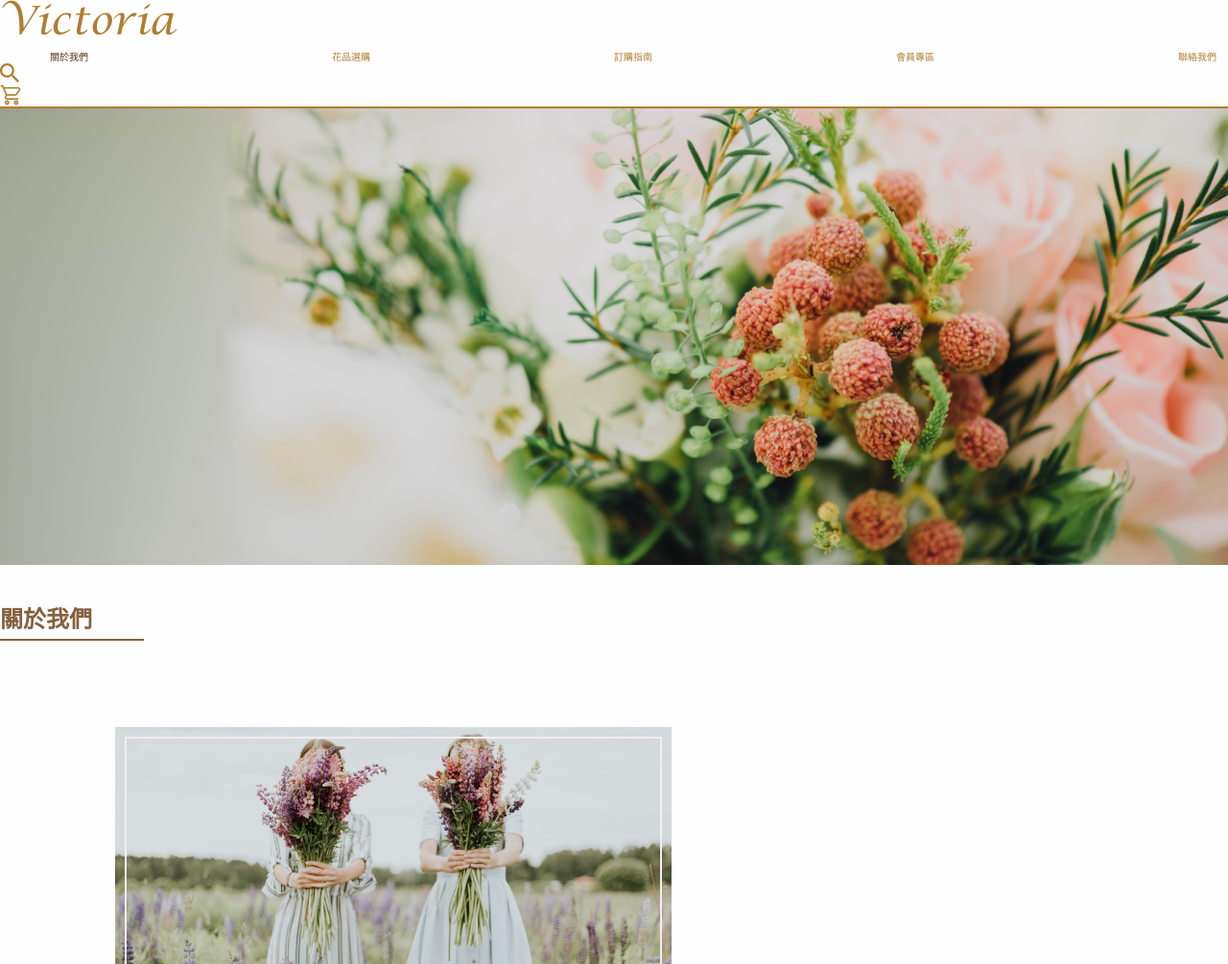
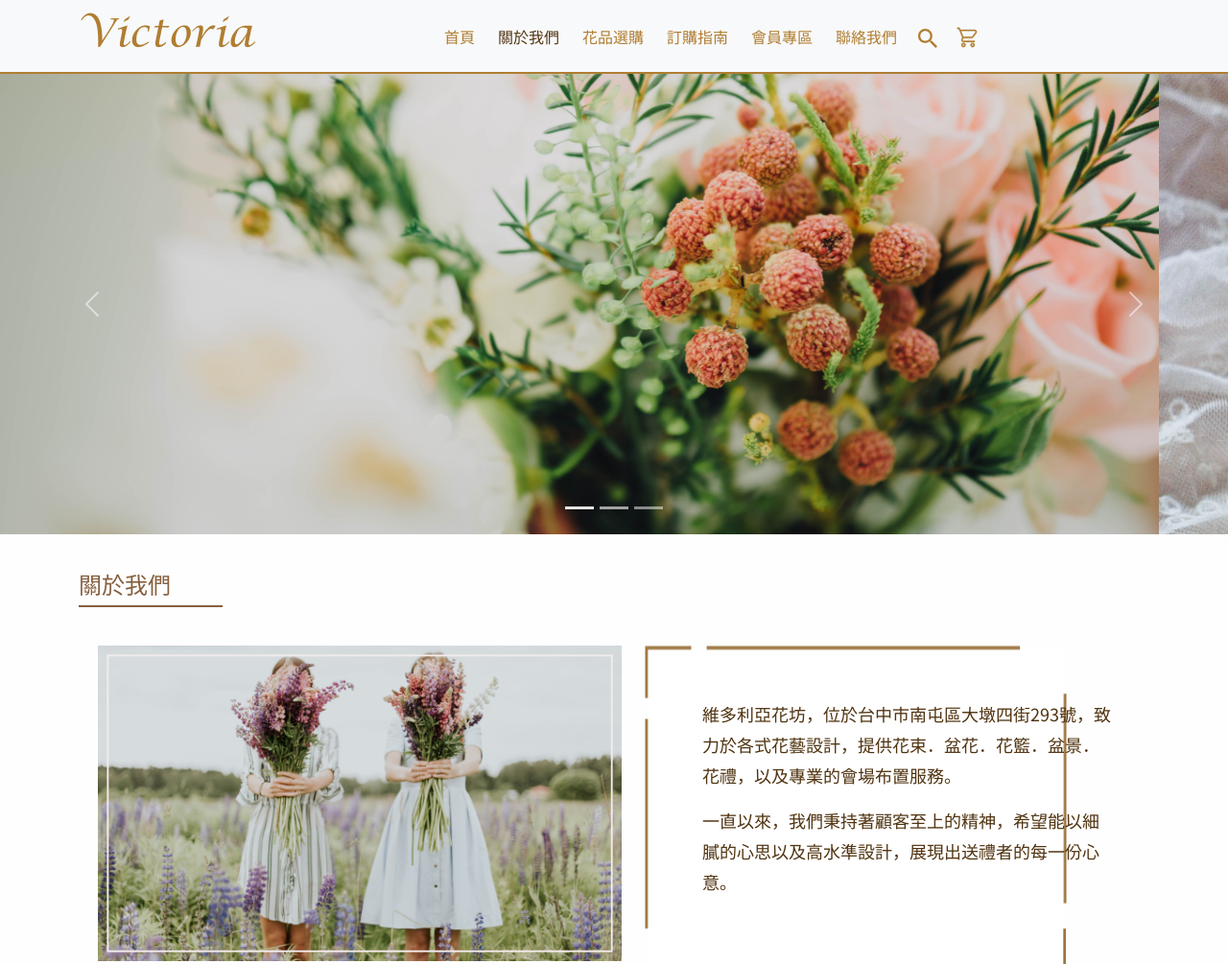
Before and after one commit to yuhsin828/victoria_flower, a plain HTML site: page about_us.html in a window 1280 px wide. Shown: the top 1005 px of the page at 96% size. Drawn offline with nearby package versions, Linux system fonts and the light colour scheme.

Commit message:
about_us

```diff
--- a/about_us.html
+++ b/about_us.html
@@ -9,6 +9,7 @@
     <link rel="stylesheet" href="https://necolas.github.io/normalize.css/8.0.1/normalize.css">
     <link rel="stylesheet" type="text/css" href="./css/style_home.css">
     <link rel="stylesheet" type="text/css" href="./css/style_about_us.css">
+    <link rel="stylesheet" href="./css/bootstrap.min.css">
 
     <link rel="preconnect" href="https://fonts.googleapis.com">
     <link rel="preconnect" href="https://fonts.gstatic.com" crossorigin>
@@ -16,20 +17,28 @@
 </head>
 
 <body>
-    <div class="container">
-        <header class="header">
-            <!--logo-->
-            <a href="./index.html" class="header_logo">
-                <img src="./image/Victoria_logo.png" alt="Victoria_logo" class="logo">
-            </a>
-            <!--nav-->
-            <ul class="nav_list">
+    <div class="containerr">
+        <!-- nav -->
+        <nav class="header navbar navbar-expand-lg navbar-light bg-light sticky-top">
+            <div class="container-lg">
+                <a class="navbar-brand" href="index.html"><img src="./image/Victoria_logo.png"></a>
+                <button class="navbar-toggler" type="button" data-bs-toggle="collapse" data-bs-target="#navbarSupportedContent" aria-controls="navbarSupportedContent" aria-expanded="false" aria-label="Toggle navigation">
+                <span class="navbar-toggler-icon"></span>
+              </button>
+                <div class="collapse navbar-collapse" id="navbarSupportedContent">
+
+                    <ul class="nav_list navbar-nav me-auto mb-2 mb-lg-0">
                         <li class="nav_item">
-                    <a href="./about_us.html" class="nav_link_now">關於我們</a>
+                            <a class="nav_link" href="index.html">首頁</a>
                         </li>
                         <li class="nav_item">
-                    <a href="./bouquet.html" class="nav_link">花品選購</a>
-                    <ul class="nav_sublist">
+                            <a class="nav_link nav_link_now" aria-current="page" href="./about_us.html">關於我們</a>
+                        </li>
+
+                        <li class="nav_item">
+                            <a class="nav_link" href="#" id="navbarDropdown" role="button" data-bs-toggle="dropdown" aria-expanded="false">花品選購</a>
+                            <ul class="nav_sublist" aria-labelledby="navbarDropdown">
+
                                 <div class="nav_sublist_part">
                                     <li class="sublist_item">
                                         <div class="sublist_link_title">花藝設計</div>
@@ -53,49 +62,84 @@
                                     <li class="sublist_item"><a href="#" class="sublist_link">婚宴花禮</a></li>
                                     <li class="sublist_item"><a href="#" class="sublist_link">追思弔唁</a></li>
                                 </div>
+                            </ul>
+                        </li>
 
-                    </ul>
-
+                        <li class="nav_item">
+                            <a class="nav_link" href="#">訂購指南</a>
                         </li>
                         <li class="nav_item">
-                    <a href="#" class="nav_link">訂購指南</a>
+                            <a class="nav_link" href="#">會員專區</a>
                         </li>
                         <li class="nav_item">
-                    <a href="#" class="nav_link">會員專區</a>
+                            <a class="nav_link" href="#">聯絡我們</a>
                         </li>
-                <li class="nav_item">
-                    <a href="#" class="nav_link">聯絡我們</a>
-                </li>
-            </ul>
-
-            <div class="nav_icon">
-                <a href="#" class="icon_search">
+                        <!-- <div class="nav_icon"> -->
+                        <a href="#" class="icon_search nav_item">
                             <img src="./image/icon_search.svg" alt="search">
                         </a>
-                <a href="#" class="icon_shopping_list">
+                        <a href="#" class="icon_shopping_list nav_item">
                             <img src="./image/icon_shopping_list.svg" alt="shopping">
                         </a>
+                        <!-- </div> -->
+                    </ul>
                 </div>
-        </header>
+            </div>
+        </nav>
 
-        <!--banner-->
-        <banner>
-            <!-- <img src="./image/banner.png" alt="banner" class="banner"> -->
-            <div class="banner_container"></div>
-        </banner>
+        <div id="carouselExampleIndicators" class="carousel slide" data-bs-ride="carousel">
+            <div class="carousel-indicators">
+                <button type="button" data-bs-target="#carouselExampleIndicators" data-bs-slide-to="0" class="active" aria-current="true" aria-label="Slide 1"></button>
+                <button type="button" data-bs-target="#carouselExampleIndicators" data-bs-slide-to="1" aria-label="Slide 2"></button>
+                <button type="button" data-bs-target="#carouselExampleIndicators" data-bs-slide-to="2" aria-label="Slide 3"></button>
+            </div>
+            <div class="carousel-inner">
+                <div class="carousel-item active">
+                    <img src="./image/banner_1.png" class="d-block w-100" alt="...">
+                </div>
+                <div class="carousel-item">
+                    <img src="./image/banner_2.png" class="d-block w-100" alt="...">
+                </div>
+                <div class="carousel-item">
+                    <img src="./image/banner_3.png" class="d-block w-100" alt="...">
+                </div>
+            </div>
+            <button class="carousel-control-prev" type="button" data-bs-target="#carouselExampleIndicators" data-bs-slide="prev">
+          <span class="carousel-control-prev-icon" aria-hidden="true"></span>
+          <span class="visually-hidden">Previous</span>
+        </button>
+            <button class="carousel-control-next" type="button" data-bs-target="#carouselExampleIndicators" data-bs-slide="next">
+          <span class="carousel-control-next-icon" aria-hidden="true"></span>
+          <span class="visually-hidden">Next</span>
+        </button>
+        </div>
 
         <!--main-->
-        <main class="main">
+        <main class="main container">
+            <div class="row">
+                <div class="col">
                     <h2 class="main_title">關於我們</h2>
-            <div class="about_us">
+                </div>
+            </div>
+            <div class="about_us row">
+                <div class=" col-lg-6 col-sm-12">
                     <img src="./image/about_us_2.png" alt="about_us" class="about_us_img">
+                </div>
+                <div class="col-lg-6 col-sm-12">
                     <div class="about_us_info">
                         <!-- <h2 class="about_title">維多利亞花坊</h2> -->
                         <p class="about_text">維多利亞花坊，位於台中市南屯區大墩四街293號，致力於各式花藝設計，提供花束．盆花．花籃．盆景．花禮，以及專業的會場布置服務。</p>
                         <p class="about_text">一直以來，我們秉持著顧客至上的精神，希望能以細膩的心思以及高水準設計，展現出送禮者的每一份心意。 </p>
                     </div>
+                </div>
+            </div>
+            <div class="about_us row">
+                <div class=" col-lg-6 col-sm-12">
                     <img src="./image/about_us_3.png" alt="about_us" class="about_us_img">
+                </div>
+                <div class=" col-lg-6 col-sm-12">
                     <img src="./image/about_us_4.png" alt="about_us" class="about_us_img">
+                </div>
             </div>
         </main>
 
@@ -130,6 +174,9 @@
             <p class="copyright">Copyright © 維多利亞花坊 All Rights Reserved.</p>
         </footer>
     </div>
+
+    <script src="./js/jQuery.js"></script>
+    <script src="./js/bootstrap.min.js"></script>
 </body>
 
 </html>
--- a/css/style_about_us.css
+++ b/css/style_about_us.css
@@ -1,33 +1,17 @@
-.banner_container {
+.about_us_info {
     width: 100%;
-    height: 480px;
-    background-image: url("../image/banner.png");
-    background-position: center top;
-    background-size: 100%;
-    background-repeat: no-repeat;
-    background-attachment: fixed;
-}
-
-.about_us {
-    display: flex;
-    justify-content: space-between;
-    padding: 5em 10em;
-    flex-wrap: wrap;
-    align-items: center;
-}
-
-.about_us_info {
-    width: 440px;
-    height: 350px;
-    padding: 4em 6em;
-    margin: 2em;
+    height: 100%;
+    padding: 40px 60px;
+    margin: 20px;
     background-image: url("../image/about_us_info_bg.png");
     background-repeat: no-repeat;
     background-size: 440px 350px;
 }
 
 .about_us_img {
-    margin: 2em;
+    width: 100%;
+    margin: 20px;
+    text-align: center;
 }
 
 .about_us_info:hover {
@@ -37,5 +21,5 @@
 .about_us_img:hover {
     border-radius: 10px;
     transform: scale(1.05);
-    /* filter: brightness(0.8); */
+    filter: brightness(0.8);
 }
```
Also changed, not shown: index.html (+1 -3 lines). Lines whose indentation alone changed are shown as unchanged.
